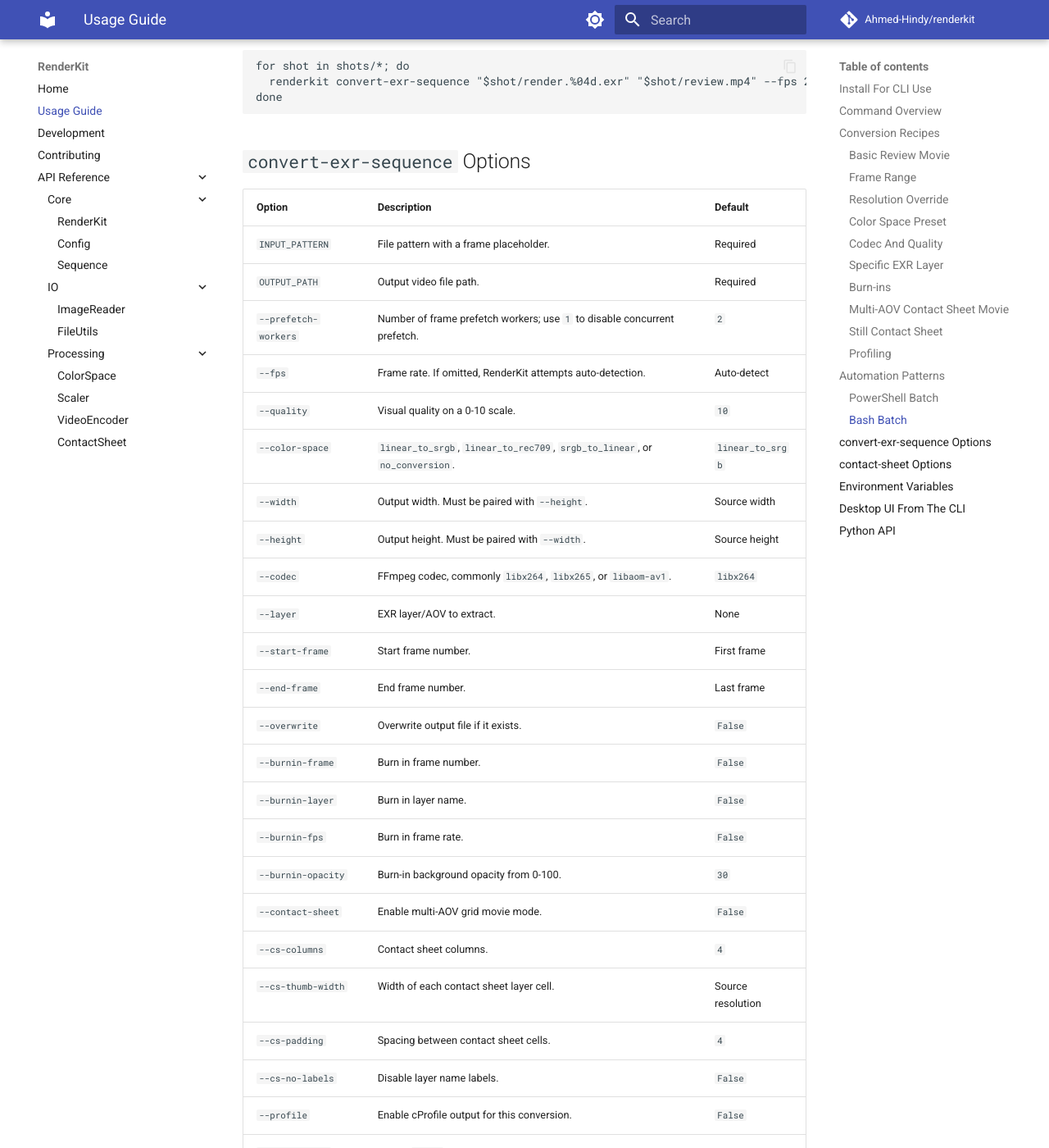
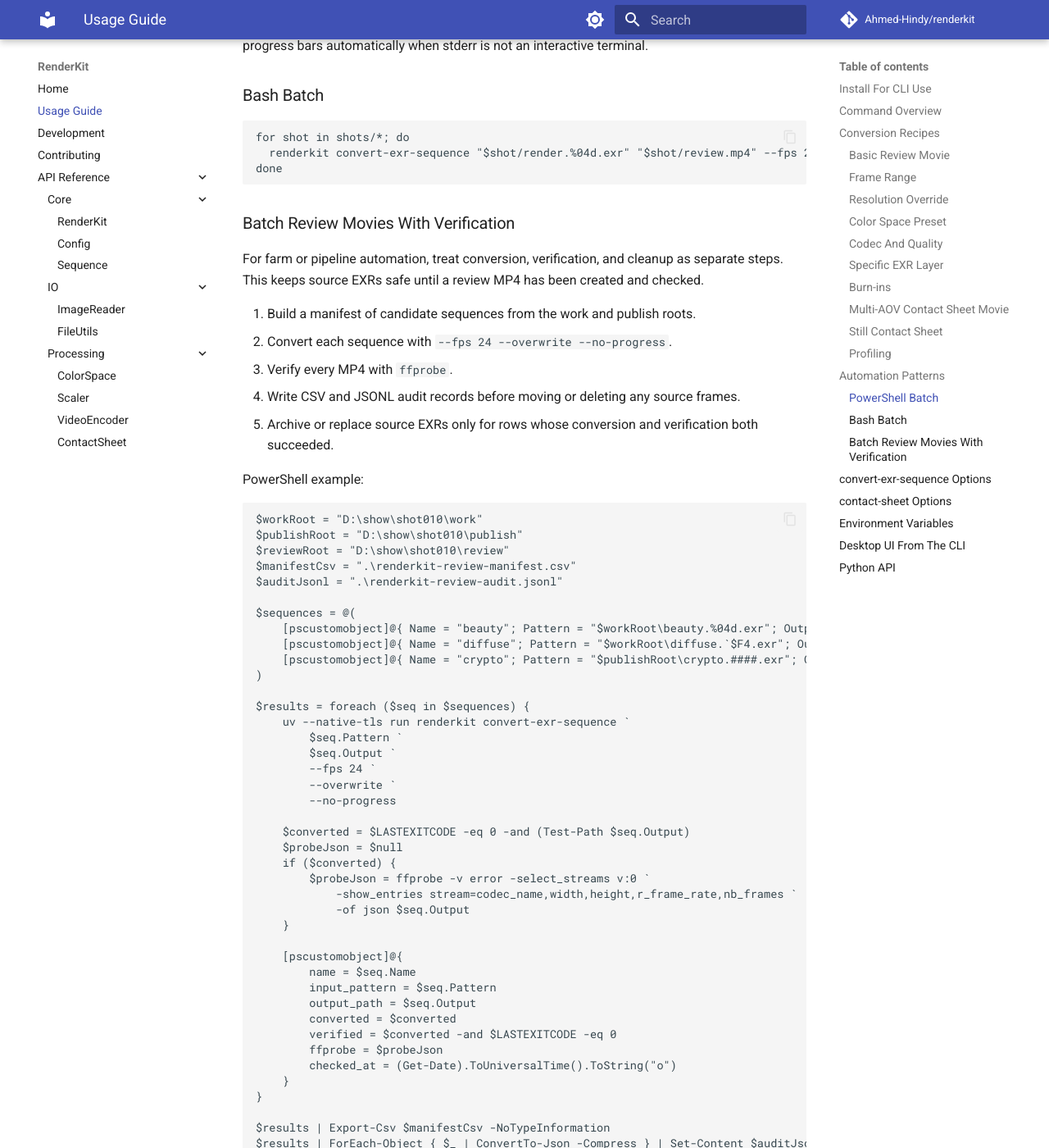
Before and after one commit to Ahmed-Hindy/renderkit, an MkDocs documentation site: the page built from docs/usage.md, in a window 1280 px wide and 1400 px high, scrolled down 3313 px. Shown: the whole window at 82% size. Built offline with MkDocs 1.6.1 and Material for MkDocs 9.7.7, drawn with Linux system fonts in a browser that asks for light colours; comment, search, counter and statistics services are not loaded; some of the changed text lies outside the part shown.

Commit message:
docs: add batch conversion automation recipe

````diff
--- a/docs/usage.md
+++ b/docs/usage.md
@@ -27,9 +27,13 @@ renderkit contact-sheet INPUT_PATTERN OUTPUT_PATH [OPTIONS]
 
 ```text
 render.%04d.exr
+render.%05d.exr
 render.####.exr
 render.$F4.exr
 ```
+
+Printf-style `%0Nd` patterns use the requested padding width, so `%03d`, `%04d`,
+`%05d`, and similar variants are valid when the source frames use that padding.
 
 ## Conversion Recipes
 
@@ -164,6 +168,97 @@ for shot in shots/*; do
 done
 ```
 
+### Batch Review Movies With Verification
+
+For farm or pipeline automation, treat conversion, verification, and cleanup as
+separate steps. This keeps source EXRs safe until a review MP4 has been created
+and checked.
+
+1. Build a manifest of candidate sequences from the work and publish roots.
+2. Convert each sequence with `--fps 24 --overwrite --no-progress`.
+3. Verify every MP4 with `ffprobe`.
+4. Write CSV and JSONL audit records before moving or deleting any source frames.
+5. Archive or replace source EXRs only for rows whose conversion and verification
+   both succeeded.
+
+PowerShell example:
+
+```powershell
+$workRoot = "D:\show\shot010\work"
+$publishRoot = "D:\show\shot010\publish"
+$reviewRoot = "D:\show\shot010\review"
+$manifestCsv = ".\renderkit-review-manifest.csv"
+$auditJsonl = ".\renderkit-review-audit.jsonl"
+
+$sequences = @(
+    [pscustomobject]@{ Name = "beauty"; Pattern = "$workRoot\beauty.%04d.exr"; Output = "$reviewRoot\beauty.mp4" },
+    [pscustomobject]@{ Name = "diffuse"; Pattern = "$workRoot\diffuse.`$F4.exr"; Output = "$reviewRoot\diffuse.mp4" },
+    [pscustomobject]@{ Name = "crypto"; Pattern = "$publishRoot\crypto.####.exr"; Output = "$reviewRoot\crypto.mp4" }
+)
+
+$results = foreach ($seq in $sequences) {
+    uv --native-tls run renderkit convert-exr-sequence `
+        $seq.Pattern `
+        $seq.Output `
+        --fps 24 `
+        --overwrite `
+        --no-progress
+
+    $converted = $LASTEXITCODE -eq 0 -and (Test-Path $seq.Output)
+    $probeJson = $null
+    if ($converted) {
+        $probeJson = ffprobe -v error -select_streams v:0 `
+            -show_entries stream=codec_name,width,height,r_frame_rate,nb_frames `
+            -of json $seq.Output
+    }
+
+    [pscustomobject]@{
+        name = $seq.Name
+        input_pattern = $seq.Pattern
+        output_path = $seq.Output
+        converted = $converted
+        verified = $converted -and $LASTEXITCODE -eq 0
+        ffprobe = $probeJson
+        checked_at = (Get-Date).ToUniversalTime().ToString("o")
+    }
+}
+
+$results | Export-Csv $manifestCsv -NoTypeInformation
+$results | ForEach-Object { $_ | ConvertTo-Json -Compress } | Set-Content $auditJsonl
+```
+
+Before replacing source EXRs, compare the work and publish roots so the cleanup
+step only touches the intended sequences:
+
+```powershell
+$workFrames = Get-ChildItem $workRoot -Recurse -Filter *.exr | ForEach-Object { $_.FullName }
+$publishFrames = Get-ChildItem $publishRoot -Recurse -Filter *.exr | ForEach-Object { $_.FullName }
+Compare-Object $workFrames $publishFrames
+```
+
+Then gate cleanup on the audit manifest. Prefer archiving first; only remove
+source frames after the review MP4 exists and `ffprobe` verified it:
+
+```powershell
+$archiveRoot = "D:\show\shot010\archive\exr"
+
+Import-Csv $manifestCsv | Where-Object { $_.converted -eq "True" -and $_.verified -eq "True" } |
+    ForEach-Object {
+        $archiveDir = Join-Path $archiveRoot $_.name
+        $frameFilter = (Split-Path $_.input_pattern -Leaf) `
+            -replace '%0?\d+d', '*' `
+            -replace '\$F\d+', '*' `
+            -replace '#+', '*'
+        New-Item -ItemType Directory -Force $archiveDir | Out-Null
+        Get-ChildItem (Split-Path $_.input_pattern) -Filter $frameFilter |
+            Move-Item -Destination $archiveDir
+    }
+```
+
+Keep the CSV/JSONL files with the review deliverables so a publish cleanup can be
+audited later. If you need a dry run, replace `Move-Item` with `Write-Host` until
+the manifest rows and destination paths are correct.
+
 ## `convert-exr-sequence` Options
 
 | Option | Description | Default |
````
